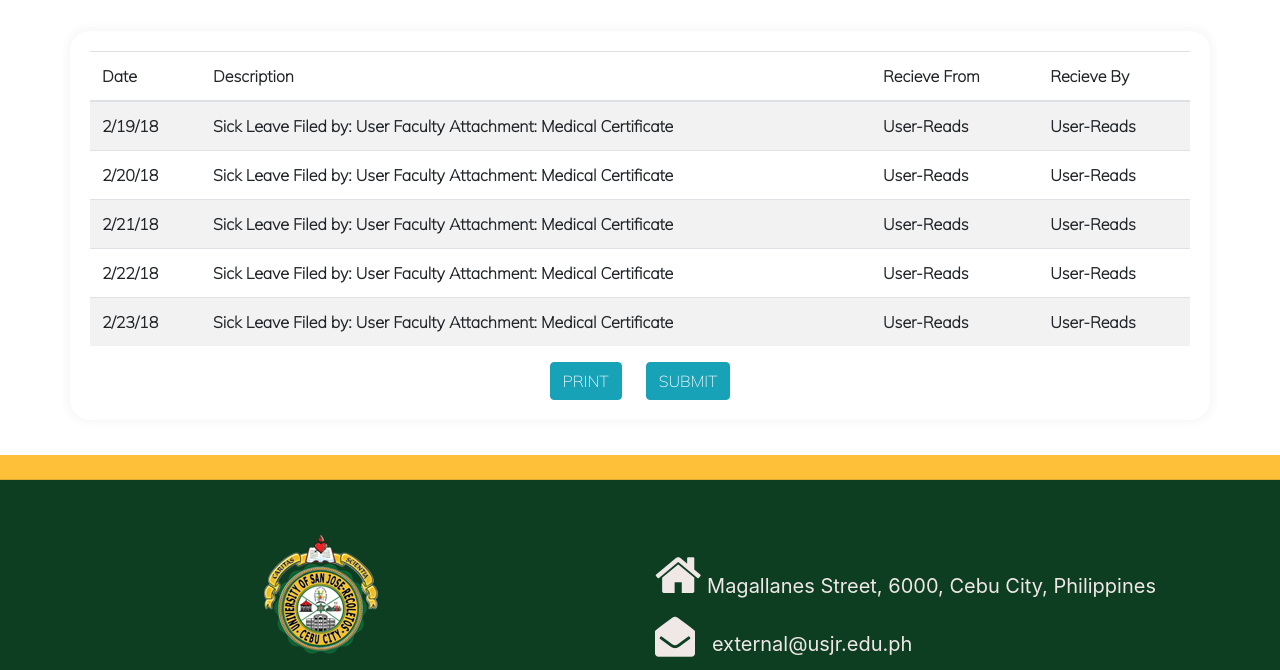
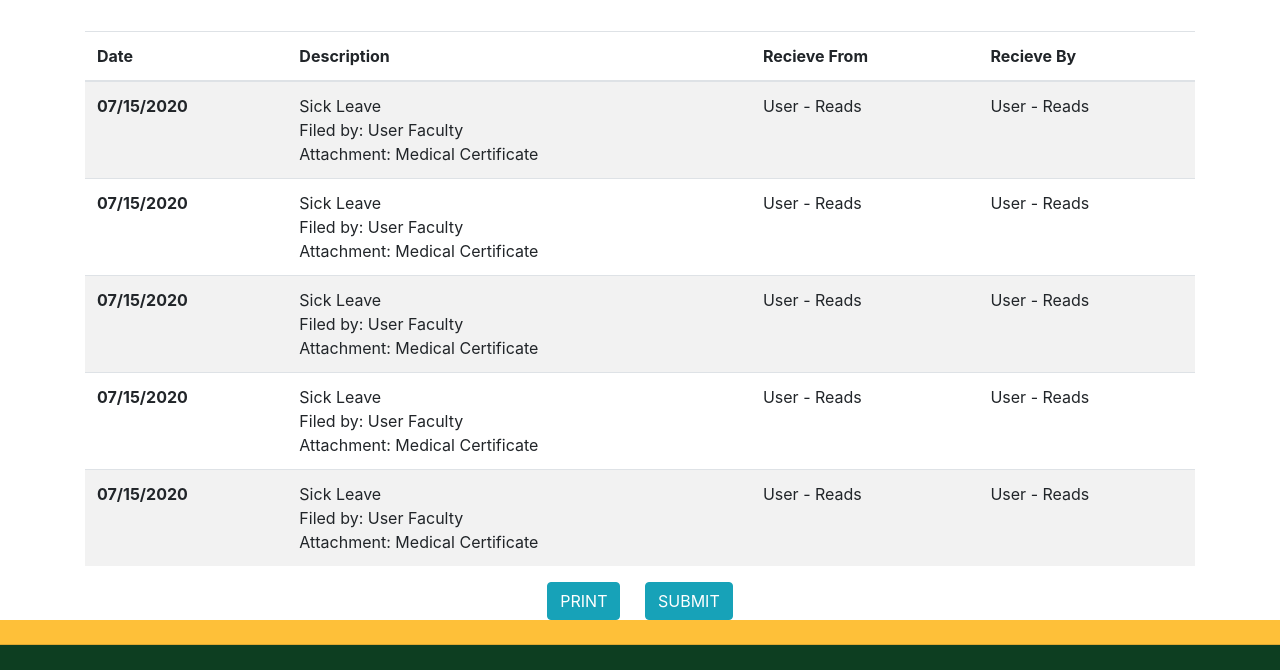
Before and after one commit to renzoromares/USJR-MIS, a Django app: template MIS_SYSTEM/templates/Memo Routing - Incoming.html in a window 1280 px wide. Shown: the part 295-965 px from the top of the page. Run offline with Django 3.2, Linux system fonts and the light colour scheme; the template is opened without the code that fills it, so the values that code supplies are empty; some libraries are stand-ins or nearby versions.

Commit message:
Updated code, ge tang2 ang styles sa sod.

```diff
--- a/MIS_SYSTEM/templates/Memo Routing - Incoming.html
+++ b/MIS_SYSTEM/templates/Memo Routing - Incoming.html
@@ -1,10 +1,10 @@
-{% load static %}
 <!DOCTYPE html>
 <html>
 <head>
 <title>Memo Routing - Incoming</title>
 
-<link rel="stylesheet" href="{%static 'css/Memo Routing - Incoming.css' %}">
+<link rel="stylesheet" href="CSS files/Memo Routing - Incoming.css">
+<link rel="stylesheet" href="CSS files/Design.css">
 <link rel="stylesheet" href="https://stackpath.bootstrapcdn.com/bootstrap/4.5.0/css/bootstrap.min.css">
 <link rel = "stylesheet" href="https://stackpath.bootstrapcdn.com/font-awesome/4.7.0/css/font-awesome.min.css">
 <link href="https://fonts.googleapis.com/css2?family=EB+Garamond&display=swap" rel="stylesheet">
@@ -27,7 +27,7 @@
 <!----------------------------------------------------------------NAVBAR----------------------------------------------------------------------->
 <section id="nav-bar">
     <nav class="navbar navbar-expand-lg navbar-light">
-        <a class="navbar-brand" href="Dashboard.html"><img src="{%static 'images/logo.png' %}"></a>
+        <a class="navbar-brand" href="Dashboard.html"><img src="img/logo.png"></a>
         <button class="navbar-toggler" type="button" data-toggle="collapse" data-target="#navbarNavDropdown" aria-controls="navbarNavDropdown" aria-expanded="false" aria-label="Toggle navigation">
           <span class="navbar-toggler-icon"></span>
         </button>
@@ -83,20 +83,14 @@
 </section>
 
 <!----------------------------------------------------------------GRID------------------------------------------------------------------------------------------>
-
 <div class="container-fluid p-0"></div>
-
 <div class = "col1"></div>
-</div>
-</div>
 <!---------------------------------------------------------------HEADER-------------------------------------------------------------------------------------------->
-
 <div id="cover">
   <div class="jumbotron jumbotron-fluid">
-
     <div class="container">
         <p></p>
-        <h1>MEMO ROUTING-INGOING</h1>
+      <h1>MEMO ROUTING - INGOING</h1>
     </div>
   </div>
 </div>
@@ -104,7 +98,7 @@
 <div class = "container contact-form">
   <form>
     <form>
-        <table class="table table-striped">
+      <table class="table mb-3 mt-3 table-striped">
         <thead>
           <tr>
             <th scope="col">Date</th>
@@ -115,156 +109,70 @@
         </thead>
         <tbody>
           <tr>
-                <th scope="row">2/19/18</th>
-                <td>Sick Leave Filed by: User Faculty Attachment: Medical Certificate</td>
-                <td>User-Reads</td>
-                <td>User-Reads</td>
+            <th scope="row">07/15/2020</th>
+            <td>Sick Leave <br>Filed by: User Faculty <br>Attachment: Medical Certificate</td>
+            <td>User - Reads</td>
+            <td>User - Reads</td>
           </tr>
           <tr>
-                <th scope="row">2/20/18</th>
-                <td>Sick Leave Filed by: User Faculty Attachment: Medical Certificate</td>
-                <td>User-Reads</td>
-                <td>User-Reads</td>
+            <th scope="row">07/15/2020</th>
+            <td>Sick Leave <br>Filed by: User Faculty <br>Attachment: Medical Certificate</td>
+            <td>User - Reads</td>
+            <td>User - Reads</td>
           </tr>
           <tr>
-                <th scope="row">2/21/18</th>
-                <td>Sick Leave Filed by: User Faculty Attachment: Medical Certificate</td>
-                <td>User-Reads</td>
-                <td>User-Reads</td>
+            <th scope="row">07/15/2020</th>
+            <td>Sick Leave <br>Filed by: User Faculty <br>Attachment: Medical Certificate</td>
+            <td>User - Reads</td>
+            <td>User - Reads</td>
           </tr>
           <tr>
-                <th scope="row">2/22/18</th>
-                <td>Sick Leave Filed by: User Faculty Attachment: Medical Certificate</td>
-                <td>User-Reads</td>
-                <td>User-Reads</td>
+            <th scope="row">07/15/2020</th>
+            <td>Sick Leave <br>Filed by: User Faculty <br>Attachment: Medical Certificate</td>
+            <td>User - Reads</td>
+            <td>User - Reads</td>
           </tr>
           <tr>
-                <th scope="row">2/23/18</th>
-                <td>Sick Leave Filed by: User Faculty Attachment: Medical Certificate</td>
-                <td>User-Reads</td>
-                <td>User-Reads</td>
+            <th scope="row">07/15/2020</th>
+            <td>Sick Leave <br>Filed by: User Faculty <br>Attachment: Medical Certificate</td>
+            <td>User - Reads</td>
+            <td>User - Reads</td>
           </tr>
-
-
         </tbody>
       </table>
       <center>
       <button type="submit" class="btn btn-info" style="margin-right: 20px;"><center>PRINT</center></button>
       <button type="print" class="btn btn-info"><center>SUBMIT</center></button>
-          </div>
       </center>
     </form>
   </form>
 </div>
-    <style>
-.contact-form
-{
-    background-color:white;
-    margin-top: 20px;
-    margin-bottom: 35px;
-    padding:20px;
-    box-shadow: 0px 0px 10px 3px rgb(248, 246, 246);
-    width: 1500px;
-    border-radius: 20px;
-
-    font-family: 'Mulish', sans-serif;
-    font-size: medium;
-    font-weight: 600;
-
-}
-    </style>
 
 <!-------------------------------------------------------------------------------FOOOTER---------------------------------------------------------------------->
-    <div class="card-header"></div>
-    <footer class="page-footer font-small pt-4">
-
-
-
-        <!-- Footer Text -->
+<div id="cardheader" class="card-header"></div>
+  <footer id="pagefooter" class="page-footer font-small pt-4">
     <div class="container-fluid text-center text-md-left">
-
-          <!-- Grid row -->
       <div class="row">
-
-            <!-- Grid column -->
         <div class="col-md-6 mt-md-0 mt-3">
-
-              <!-- Content -->
           <br>
-             <center><img src="{%static 'images/logomain.png' %}"></center>
+          <center><img src="img/logomain.png"></center>
           <p></p>
           <h5 class="text-uppercase font-weight-bold"><center>USJR MIS</center></h5>
-            <center>MIS-Based Document Resources<br> Management System</p>
-
-            </center><p>
+          <center>MIS-Based Document Resources<br> Management System</p></center><p>
         </div>
-            <!-- Grid column -->
-
         <hr class="clearfix w-100 d-md-none pb-3">
-
-            <!-- Grid column -->
           <div class="col-md-6 mb-md-0 mb-3">
-
-              <!-- Content -->
             <p></p>
             <br>
-              <i class="fa fa-home" aria-hidden="true"></i>
+            <i id="home" class="fa fa-home" aria-hidden="true"></i>
             Magallanes Street, 6000, Cebu City, Philippines <p></p>
-              <i class="fa fa-envelope-open" aria-hidden="true"></i>
+            <i id="envelope" class="fa fa-envelope-open" aria-hidden="true"></i>
             &nbsp; external@usjr.edu.ph <p></p>
-              <i class="fa fa-phone" aria-hidden="true"></i>
+            <i id="phone" class="fa fa-phone" aria-hidden="true"></i>
             &nbsp;(63-32) 253-7900
-              <hr>
-
           </div>
-            <!-- Grid column -->
-
       </div>
-          <!-- Grid row -->
-
     </div>
-        <!-- Footer Text -->
-
-
-
   </footer>
-      <!-- Footer -->
-
-
-      <style>
-          .card-header
-          {
-              background-color:#FEC039;
-              height: 10px;
-
-          }
-          .page-footer
-          {
-              background-color:#0D3E21;
-              color:rgb(240, 231, 231);
-              height: 300xp;
-              text-align: center;
-              font-size: 20px;
-          }
-          .fa-home
-          {
-              font-size: 50px;
-          }
-          .fa-envelope-open
-          {
-            font-size: 40px;
-          }
-          .fa-phone
-          {
-            font-size: 40px;
-          }
-         hr
-         {
-             width: 10px;
-             height: 5px;
-         }
-      </style>
-
-
 </body>
 </html>
```
Lines whose indentation alone changed are shown as unchanged.
